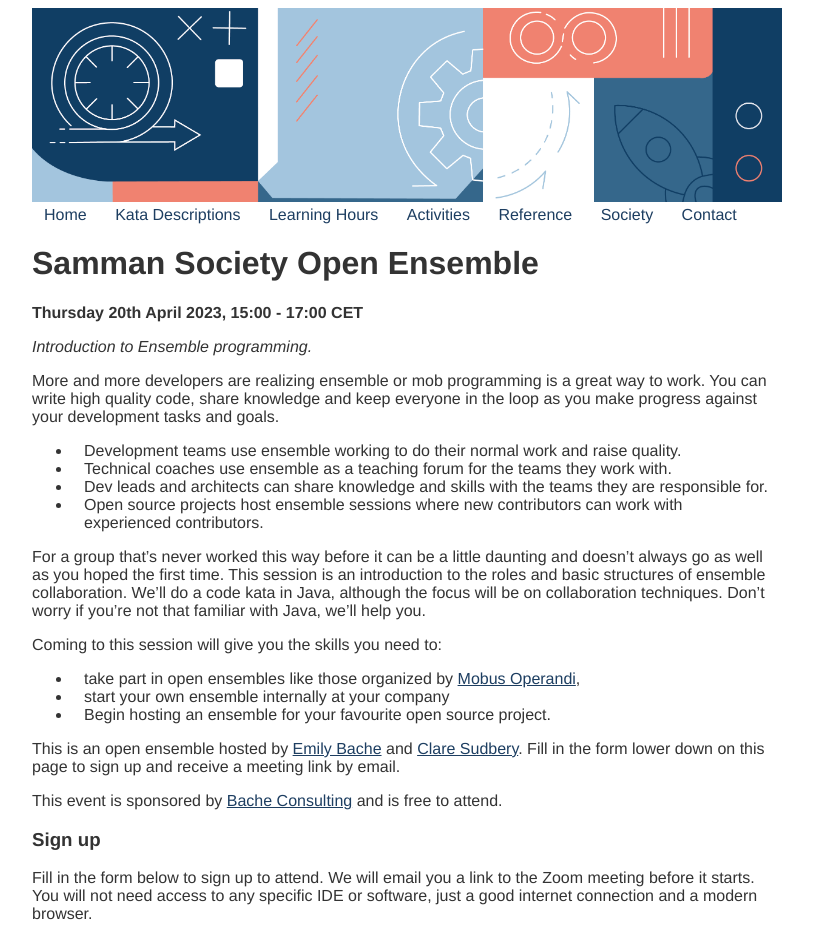
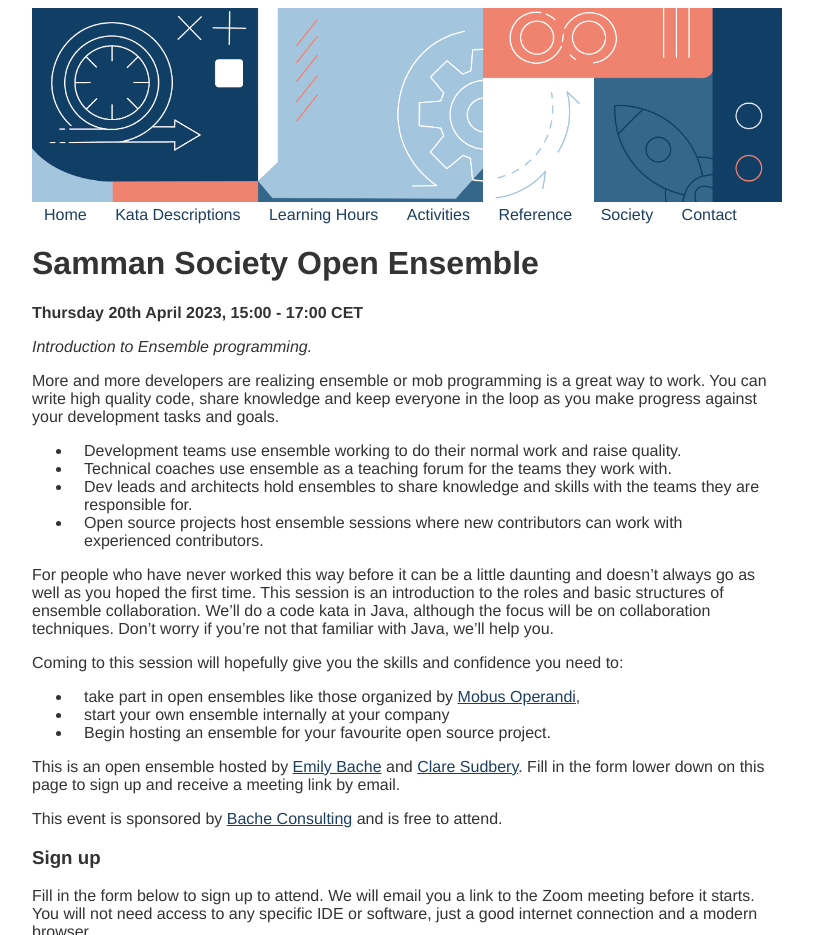
Before and after one commit to sammancoaching/website, a Jekyll site: the page built from society/events/open_ensemble_2023-04-20.md, in a window 1280 px wide, cut to the strip 0-935 px from the top of the page. Shown: the whole strip, without its empty margins (233-1046 px from the left). Built offline with Jekyll 4.4.1, drawn with Linux system fonts in a browser that asks for light colours.

Commit message:
tweak the language

```diff
--- a/society/events/open_ensemble_2023-04-20.md
+++ b/society/events/open_ensemble_2023-04-20.md
@@ -13,12 +13,12 @@ More and more developers are realizing ensemble or mob programming is a great wa
 
 * Development teams use ensemble working to do their normal work and raise quality.
 * Technical coaches use ensemble as a teaching forum for the teams they work with.
-* Dev leads and architects can share knowledge and skills with the teams they are responsible for.
+* Dev leads and architects hold ensembles to share knowledge and skills with the teams they are responsible for.
 * Open source projects host ensemble sessions where new contributors can work with experienced contributors.
 
-For a group that's never worked this way before it can be a little daunting and doesn't always go as well as you hoped the first time. This session is an introduction to the roles and basic structures of ensemble collaboration. We'll do a code kata in Java, although the focus will be on collaboration techniques. Don't worry if you're not that familiar with Java, we'll help you.
+For people who have never worked this way before it can be a little daunting and doesn't always go as well as you hoped the first time. This session is an introduction to the roles and basic structures of ensemble collaboration. We'll do a code kata in Java, although the focus will be on collaboration techniques. Don't worry if you're not that familiar with Java, we'll help you.
 
-Coming to this session will give you the skills you need to:
+Coming to this session will hopefully give you the skills and confidence you need to:
 
 * take part in open ensembles like those organized by [Mobus Operandi](https://mobusoperandi.com/),
 * start your own ensemble internally at your company
```
